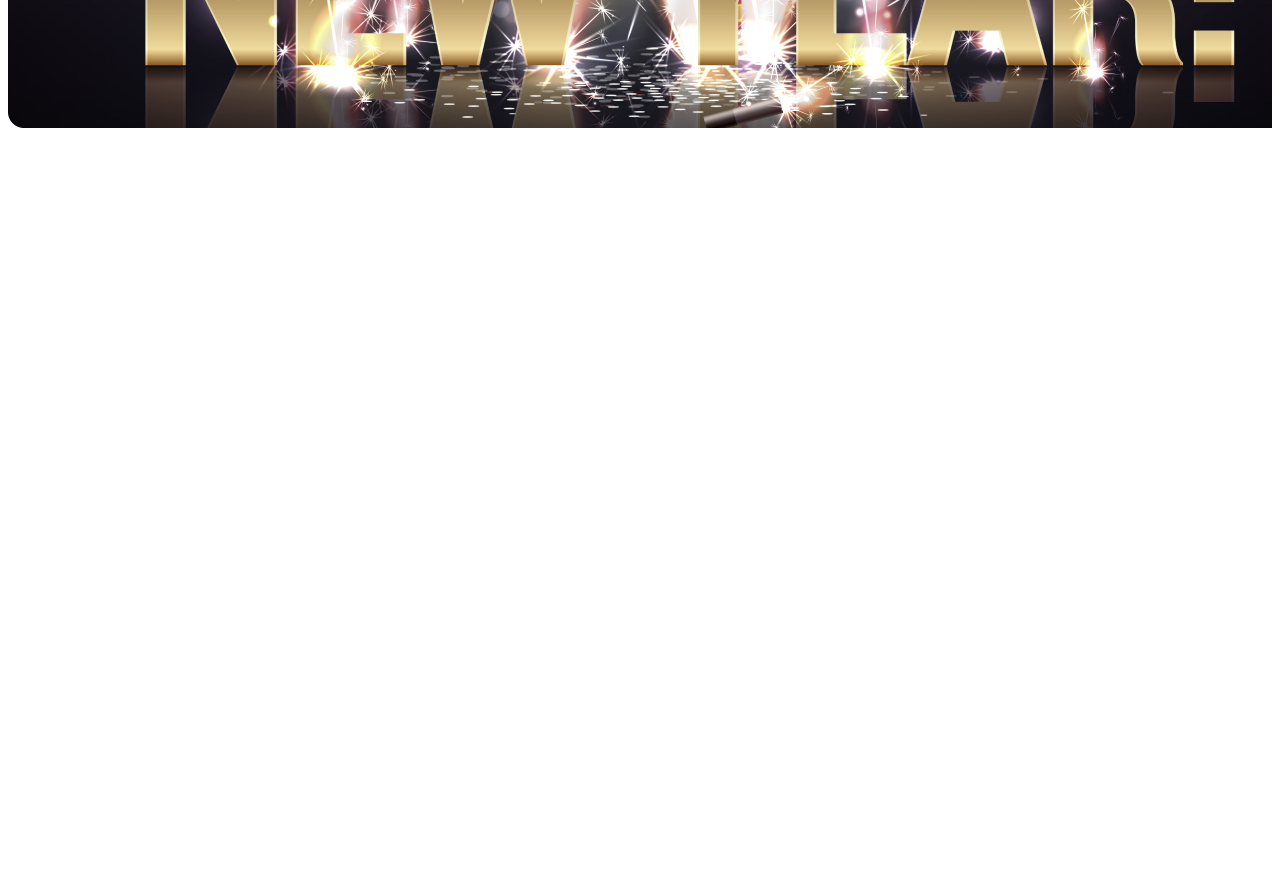
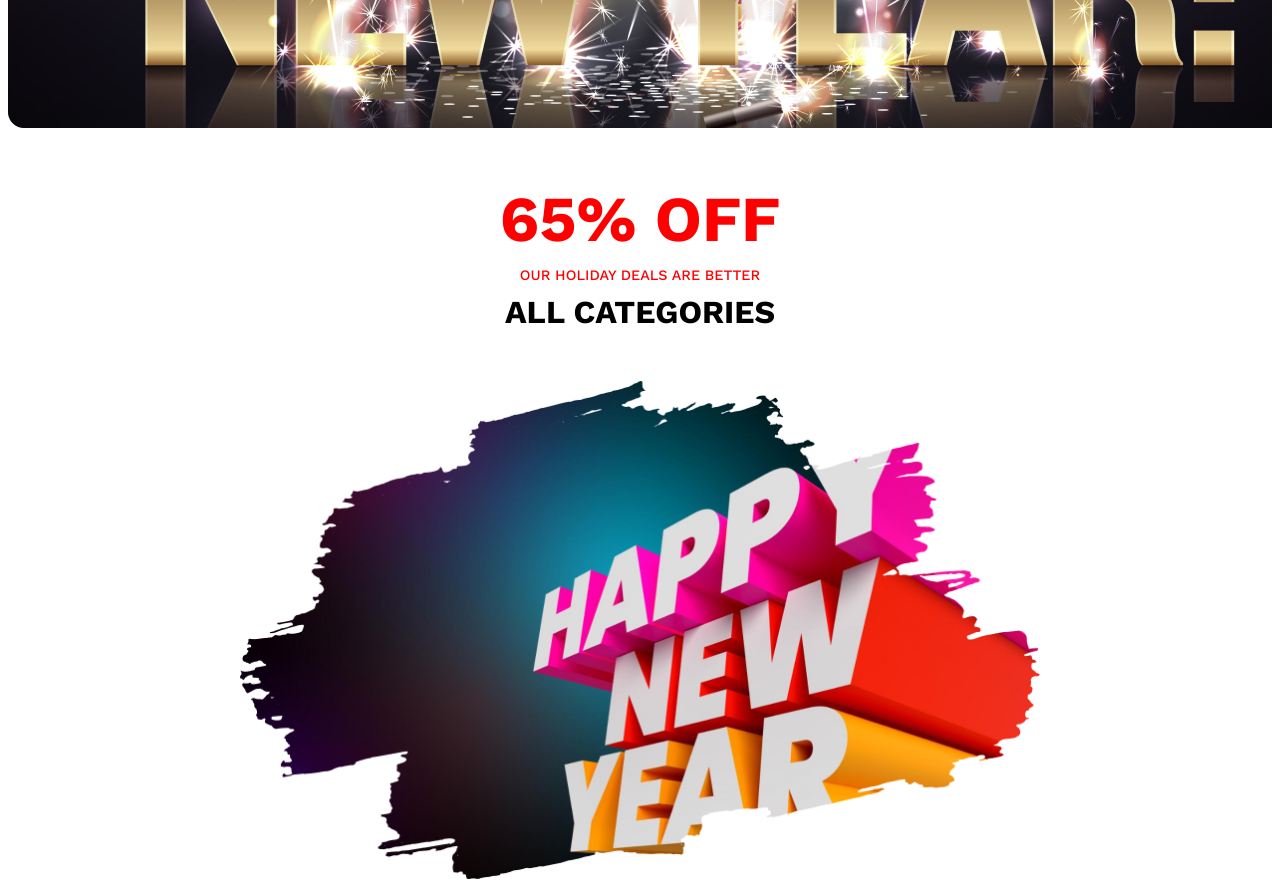
Before and after one commit to aftabfarhanarko/Pracktise-this-new-Website-3, a plain HTML site: page index.html in a window 1280 px wide. Shown: the part 480-1371 px from the top of the page. Before the commit the page ends 800 px from the top, so only its background shows below. Drawn offline with nearby package versions, Linux system fonts and the light colour scheme.

Commit message:
offer section clear

```diff
--- a/index.html
+++ b/index.html
@@ -20,5 +20,25 @@
 
     </header>
 
+    <main class="maines">
+
+         <section class="offer">
+            <div class="offers-items">
+                 <div class="full">
+                    <h1 class="off">
+                    65% OFF
+                </h1>
+                <h4 class="sub">
+                    OUR HOLIDAY DEALS ARE BETTER
+                </h4>
+                <h3 class="all-claction">
+                    ALL CATEGORIES
+                </h3>
+                <img src="images/New Year Photo.png" alt="">
+                 </div>
+            </div>
+
+         </section>
+    </main>
 </body>
 </html>
--- a/style/new-year.css
+++ b/style/new-year.css
@@ -9,16 +9,11 @@
   font-style: normal;
 }
 
+section{
+    margin-top: 100px;
+}
 /* Header Section */
-/* .header{
-    background-image: url('../images/Banner\ Image.png');
-    max-width: 1320px;
-    margin: 0 auto;
-    height: 30rem;
-    width: 100%;
-    object-fit: cover;
 
-} */
  .header{
     max-width: 1320px;
     margin: 0 auto;
@@ -47,3 +42,35 @@
     margin: 50px 0 0 0;
     color: white;
 }
+
+/* Offer Section */
+
+.offer{
+    max-width: 1320px;
+    margin: 0 auto;
+}
+.offers-items{
+    max-width: 800px;
+    margin: 0 auto;
+    display:flex ;
+    text-align: center;
+}
+.off{
+    font-size: 4rem;
+    color: red;
+    margin-bottom: 2px;
+    font-weight: bold;
+}
+.sub{
+    margin: 10px 0  0 0;
+    font-size: 0.9rem;
+    color: red;
+    font-weight: 500;
+}
+.all-claction{
+    font-size: 2rem;
+    margin: 10px 0 50px 0;
+}
+.full img{
+    width: 100%;
+}
```
